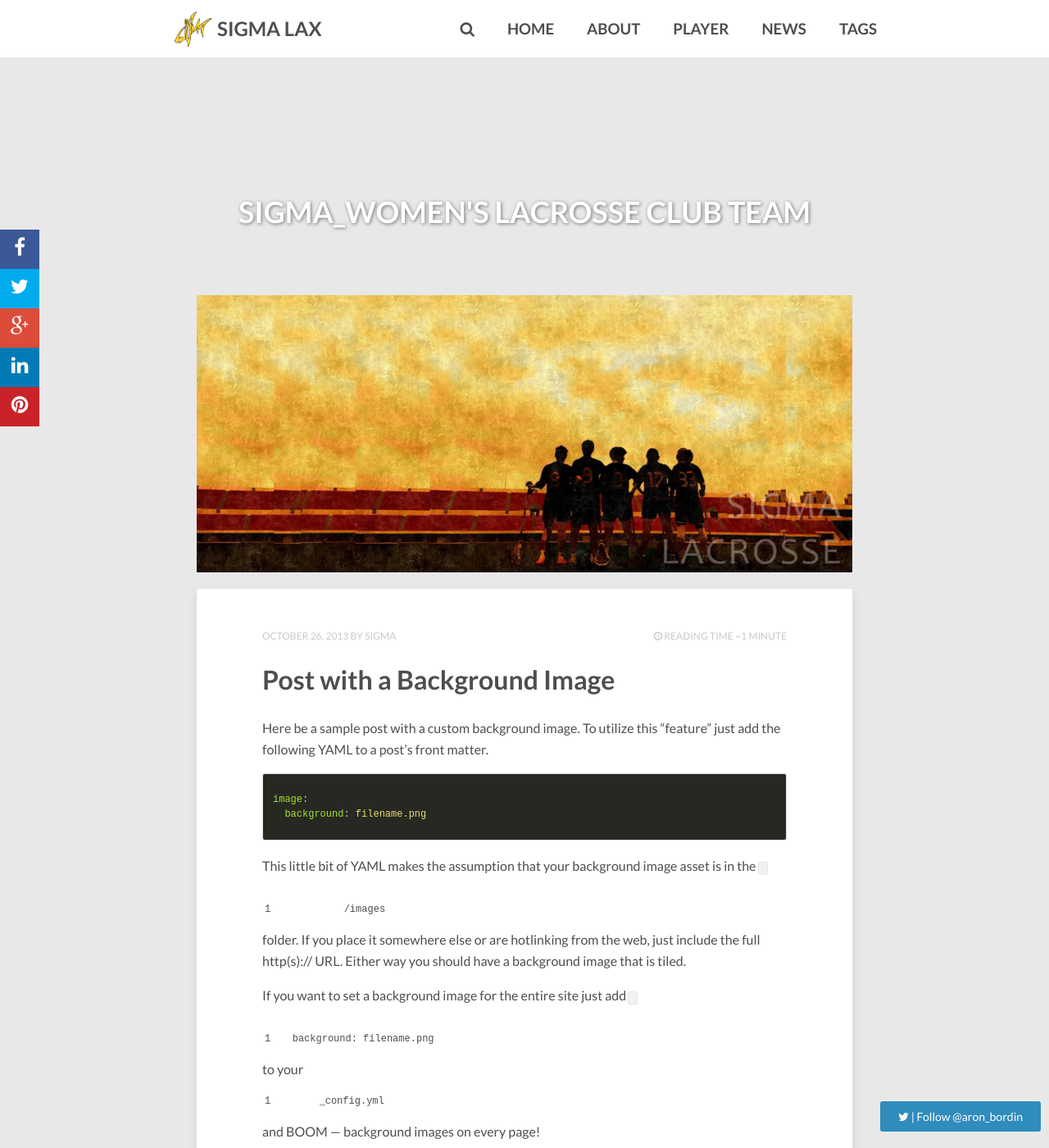
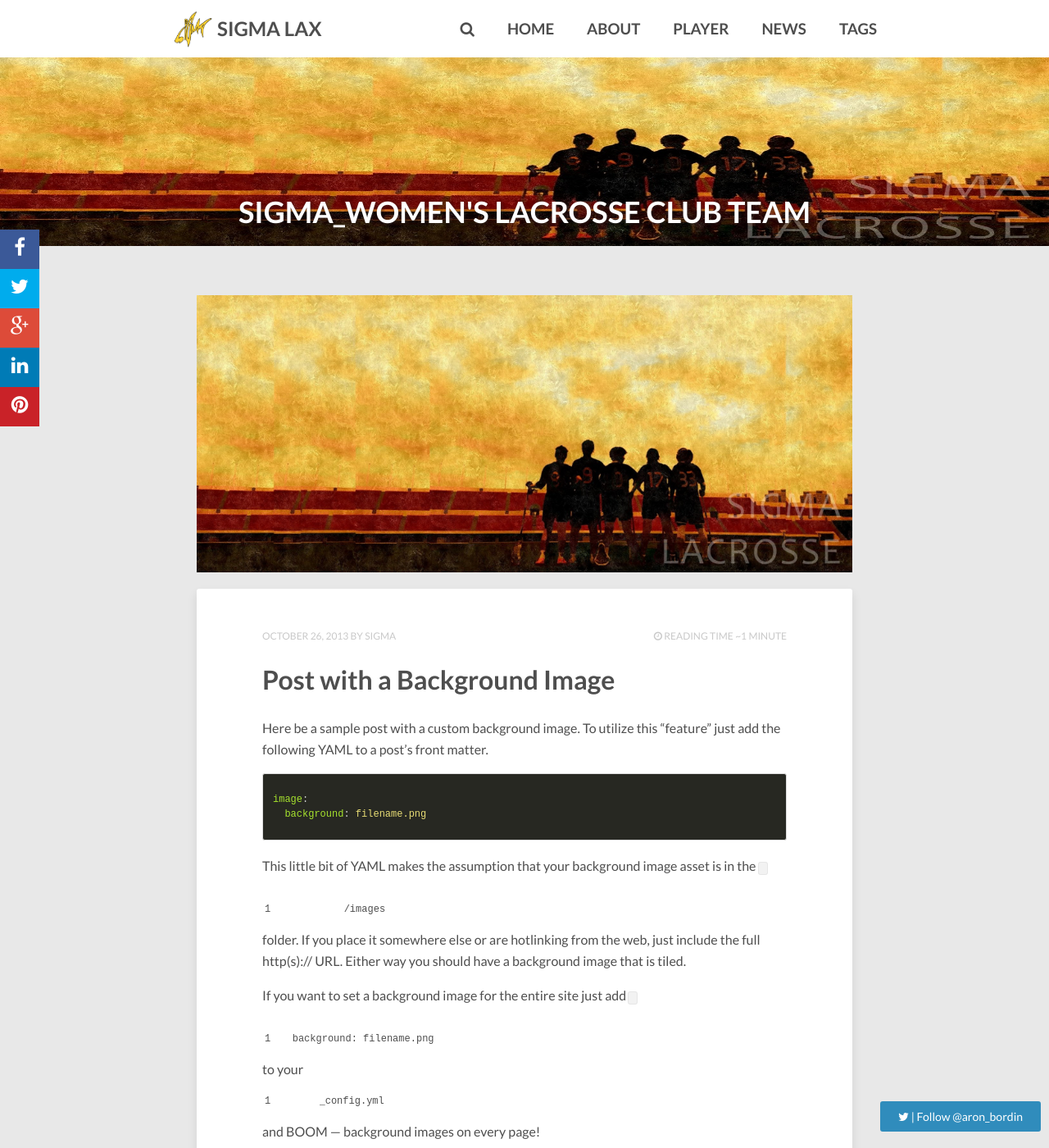
Before and after one commit to sigma-lax/sigma-lax.github.io, a Jekyll site: the page built from index.html, in a window 1280 px wide and 1400 px high. Shown: the whole window at 82% size. Built offline with Jekyll 4.4.1, drawn with Linux system fonts in a browser that asks for light colours; nearby versions of some CDN libraries; the list of posts is cut into pages by our own code; comment, search, counter and statistics services are not loaded.

Commit message:
update
path 수정
퍼센트 수

```diff
--- a/_sass/_page.scss
+++ b/_sass/_page.scss
@@ -463,8 +463,8 @@ ul.social-buttons li a:active {
 	min-height: 300px;
 	overflow: hidden;
 	//background-color: $header-color;
-	background-image: url('images/sigma-background.jpg');
-	background-size: 100%;
+	background-image: url('/images/sigma-background.jpg');
+	background-size: 100% 100%;
 	background-repeat: no-repeat;
 }
 .header-toggle{
```
